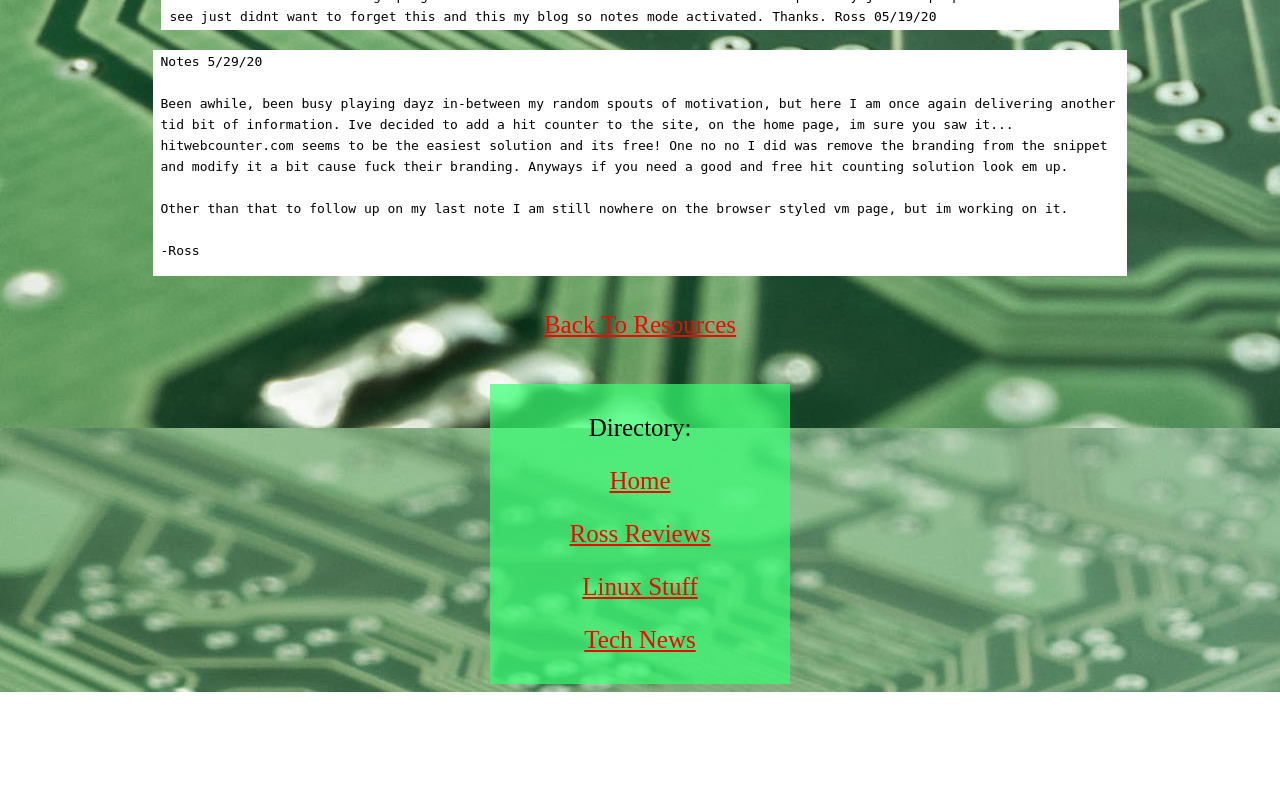
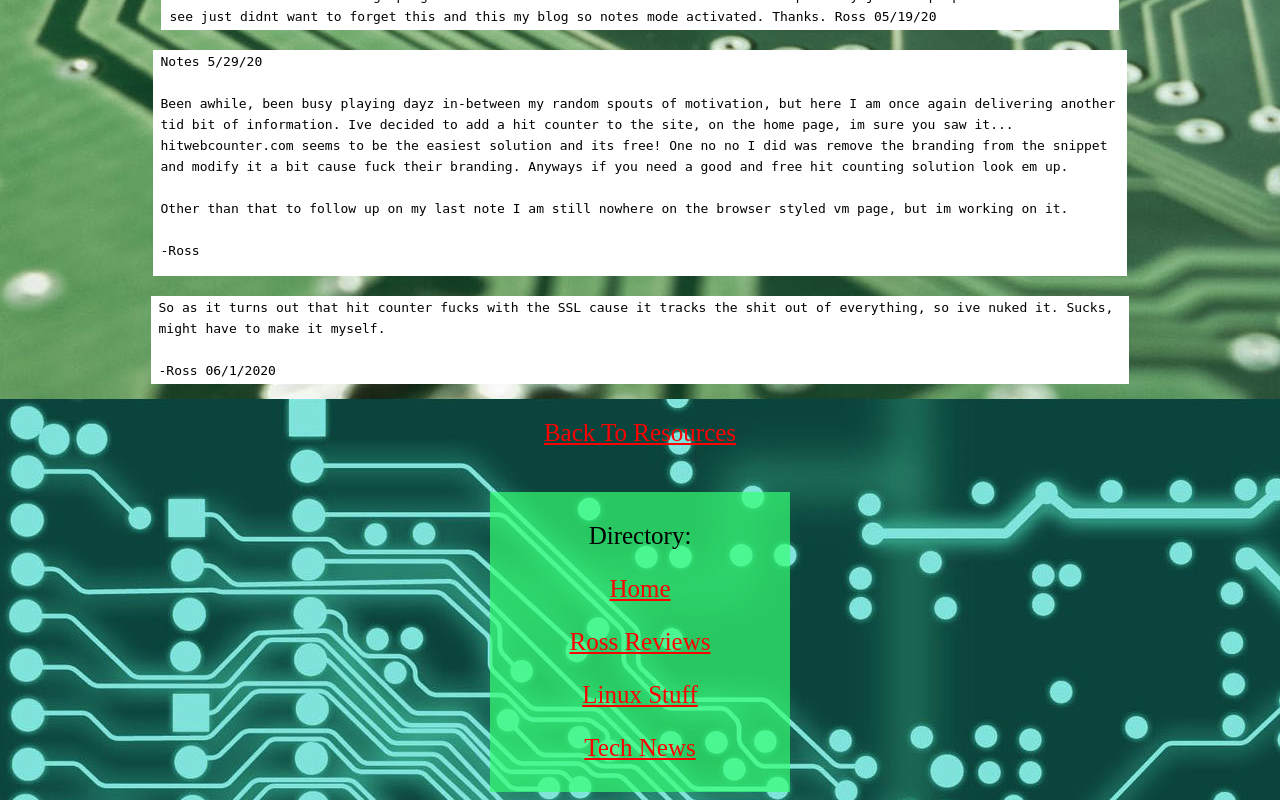
Before and after one commit to RossTheDev/TechByRoss, a plain HTML site: page rnotes.html in a window 1280 px wide. Shown: the part 652-1452 px from the top of the page. Before the commit the page ends 1344 px from the top, so only its background shows below. Drawn offline with Linux system fonts and the light colour scheme.

Commit message:
New note

```diff
--- a/rnotes.html
+++ b/rnotes.html
@@ -6,7 +6,7 @@
         type = "text/css"
         href = "main.css" />
        <link rel="shortcut icon" href="src/favicon.ico">
-       <body background="src/background.jpeg">
+       <body background="src/background2.jpeg">
   </head>
 
 
@@ -31,6 +31,11 @@
 
                <div align="center"> <img src="src/529notes.png" </div>
 
+               <div class="spacer"> meme </div>
+               <div class="spacer"> meme </div>
+
+               <div align="center"> <img src="src/61notes.png" </div>
+
           <div class="spacer"> meme </div>
 
 
```
Also changed, not shown: src/61notes.png (added), src/background2.jpeg (added), 1 other file.
